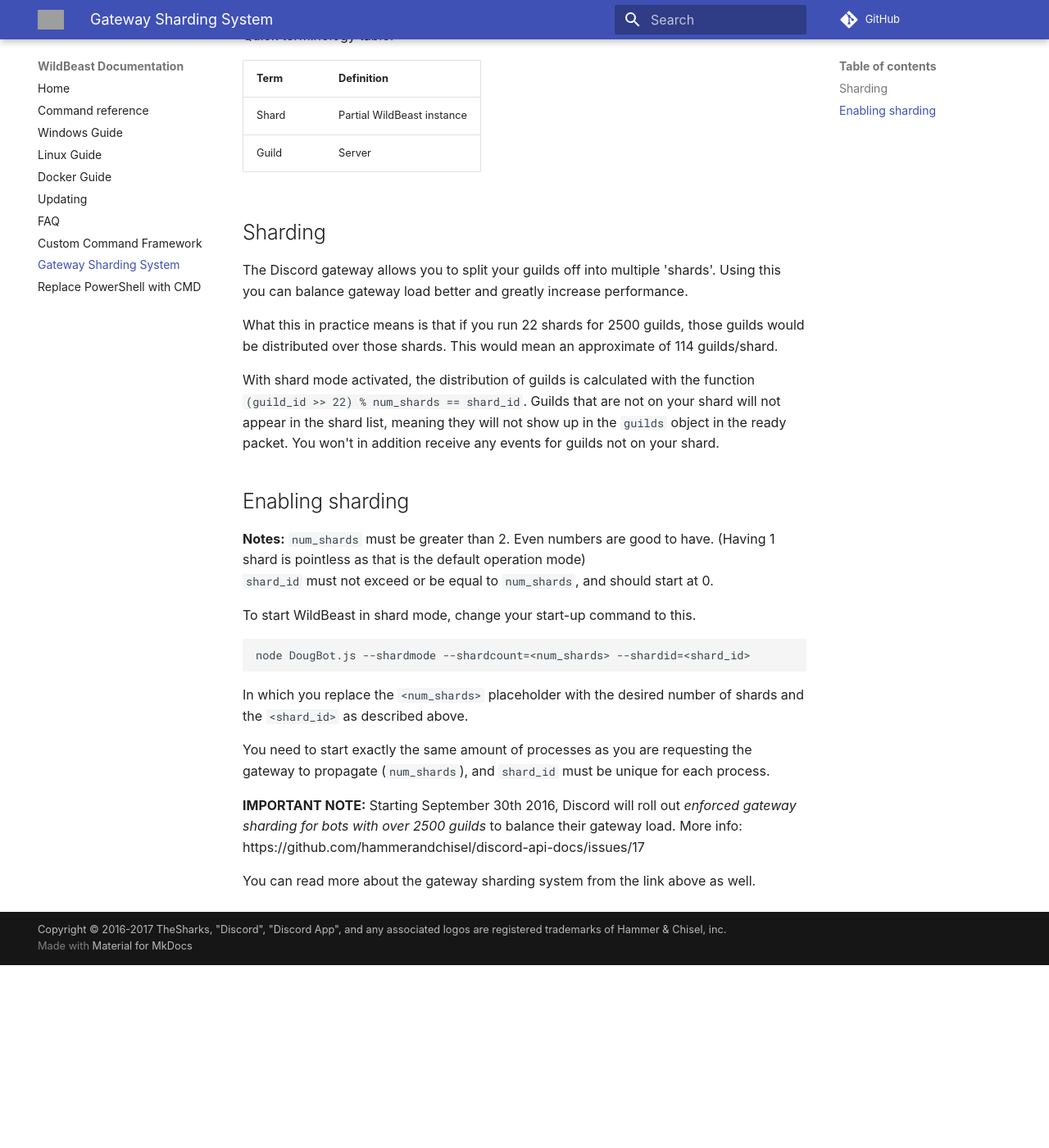
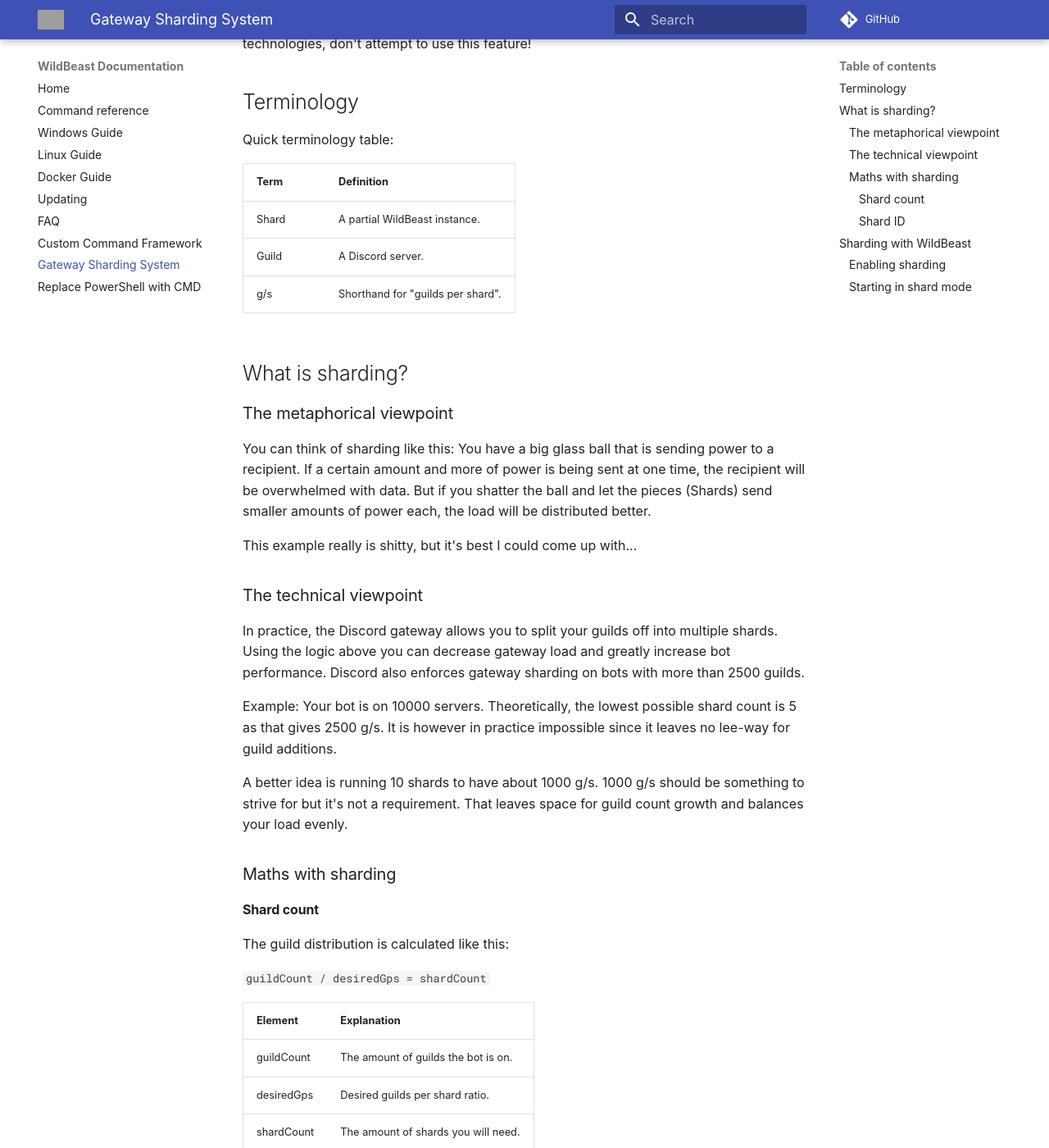
Before and after one commit to TheSharks/WildBeastDocs, an MkDocs documentation site: the page built from docs/sharding.md, in a window 1280 px wide and 1400 px high, scrolled down 257 px. Shown: the whole window at 82% size. Built offline with MkDocs 1.6.1 and Material for MkDocs 9.7.7, drawn with Linux system fonts in a browser that asks for light colours; some web fonts are replaced; comment, search, counter and statistics services are not loaded; old or Windows-style settings are respelled for this version of MkDocs; before the commit the page ends 1434 px from its top, so only the background shows below that; some of the changed text lies outside the part shown; grey boxes are pictures that could not be loaded.

Commit message:
Rework sharding doc

````diff
--- a/docs/sharding.md
+++ b/docs/sharding.md
@@ -1,38 +1,88 @@
-This is a fairly concise document on gateway sharding with WildBeast.
+This is a quick document about Discord gateway sharding and how WildBeast uses this technology to it's advantage.
 
-**NOTE:** Shard mode is an advanced feature and is only meant for larger bots. If you don't understand the Discord gateway sharding system properly, don't continue!
+**Note:** Shard mode with WildBeast is an advanced feature and only intended for bots with over 2500 guilds. If you aren't proficient with Discord's gateway sharding and websocket technologies, don't attempt to use this feature!
 
+## Terminology
 Quick terminology table:
 
 Term | Definition
---- | ---
-Shard | Partial WildBeast instance
-Guild | Server
+---- | ----------
+Shard | A partial WildBeast instance.
+Guild | A Discord server.
+g/s | Shorthand for "guilds per shard".
 
-## Sharding
+## What is sharding?
 
-The Discord gateway allows you to split your guilds off into multiple 'shards'. Using this you can balance gateway load better and greatly increase performance.
+### The metaphorical viewpoint
 
-What this in practice means is that if you run 22 shards for 2500 guilds, those guilds would be distributed over those shards. This would mean an approximate of 114 guilds/shard.
+You can think of sharding like this: You have a big glass ball that is sending power to a recipient. If a certain amount and more of power is being sent at one time, the recipient will be overwhelmed with data. But if you shatter the ball and let the pieces (Shards) send smaller amounts of power each, the load will be distributed better.
 
-With shard mode activated, the distribution of guilds is calculated with the function `(guild_id >> 22) % num_shards == shard_id`. Guilds that are not on your shard will not appear in the shard list, meaning they will not show up in the `guilds` object in the ready packet. You won't in addition receive any events for guilds not on your shard.
+This example really is shitty, but it's best I could come up with...
 
-## Enabling sharding
+### The technical viewpoint
 
-**Notes:**
-`num_shards` must be greater than 2. Even numbers are good to have. (Having 1 shard is pointless as that is the default operation mode)
-`shard_id` must not exceed or be equal to `num_shards`, and should start at 0.
+In practice, the Discord gateway allows you to split your guilds off into multiple shards. Using the logic above you can decrease gateway load and greatly increase bot performance. Discord also enforces gateway sharding on bots with more than 2500 guilds.
 
-To start WildBeast in shard mode, change your start-up command to this.
+Example: Your bot is on 10000 servers. Theoretically, the lowest possible shard count is 5 as that gives 2500 g/s. It is however in practice impossible since it leaves no lee-way for guild additions.
+
+A better idea is running 10 shards to have about 1000 g/s. 1000 g/s should be something to strive for but it's not a requirement. That leaves space for guild count growth and balances your load evenly.
+
+### Maths with sharding
+
+#### Shard count
+
+The guild distribution is calculated like this:
+
+`guildCount / desiredGps = shardCount`
+
+Element    | Explanation
+---------- | -----------
+guildCount | The amount of guilds the bot is on.
+desiredGps | Desired guilds per shard ratio.
+shardCount | The amount of shards you will need.
+
+Example: `10000 / 1000 = 10`
+
+#### Shard ID
+
+This is a bit more complex calculation. If you are receiving events from a guild, you can "trace" the shard the events come from without additional logging.
+
+The formula is the following:
+
+`(guildId >> 22) % shardCount = shardNumber`
+
+Element | Explanation
+------- | -----------
+guildId | The server ID tyou want to fidn the shard for.
+shardCount | The amount of shards you have in total.
+shardNumber | The shard which the guild is on. (Also referred to as shard ID)
+
+You will not receive events from guilds that are not on your current shard (As in the instance you're viewing in logs, for instance). They will not appear in `guilds` object in the READY packet either.
+
+## Sharding with WildBeast
+
+### Enabling sharding
+
+To start WildBeast in shard mode, you need to use the following format.
 
 ```bash
-node DougBot.js --shardmode --shardcount=<num_shards> --shardid=<shard_id>
+node DougBot.js --shardmode --shardcount=<shardCount> --shardid=<shardNumber>
 ```
 
-In which you replace the `<num_shards>` placeholder with the desired number of shards and the `<shard_id>` as described above.
+**Some notes:**
 
-You need to start exactly the same amount of processes as you are requesting the gateway to propagate (`num_shards`), and `shard_id` must be unique for each process.
+`shardCount` must be > 2. You should have an even number of shards and the integer should naturally be unsigned. Having 1 shard is pointless as this is the default mode.
 
-**IMPORTANT NOTE:** Starting September 30th 2016, Discord will roll out *enforced gateway sharding for bots with over 2500 guilds* to balance their gateway load. More info: https://github.com/hammerandchisel/discord-api-docs/issues/17
+`shardNumber` must not exceed or be equal to `shardCount`, and should start at 0.
 
-You can read more about the gateway sharding system from the link above as well.
+You need to start exactly the same amount of processes as you are requesting the gateway to propagate (`shardCount`), and `shardId` must be unique for each process.
+
+### Starting in shard mode
+
+To start WildBeast in shard mode, run the startup command as described above. Example with the values we used above:
+
+```bash
+node DougBot.js --shardmode --shardcount=10 --shardid=0
+```
+
+That in a nutshell is how Discord gateway sharding works and how to use it with WildBeast.
````
